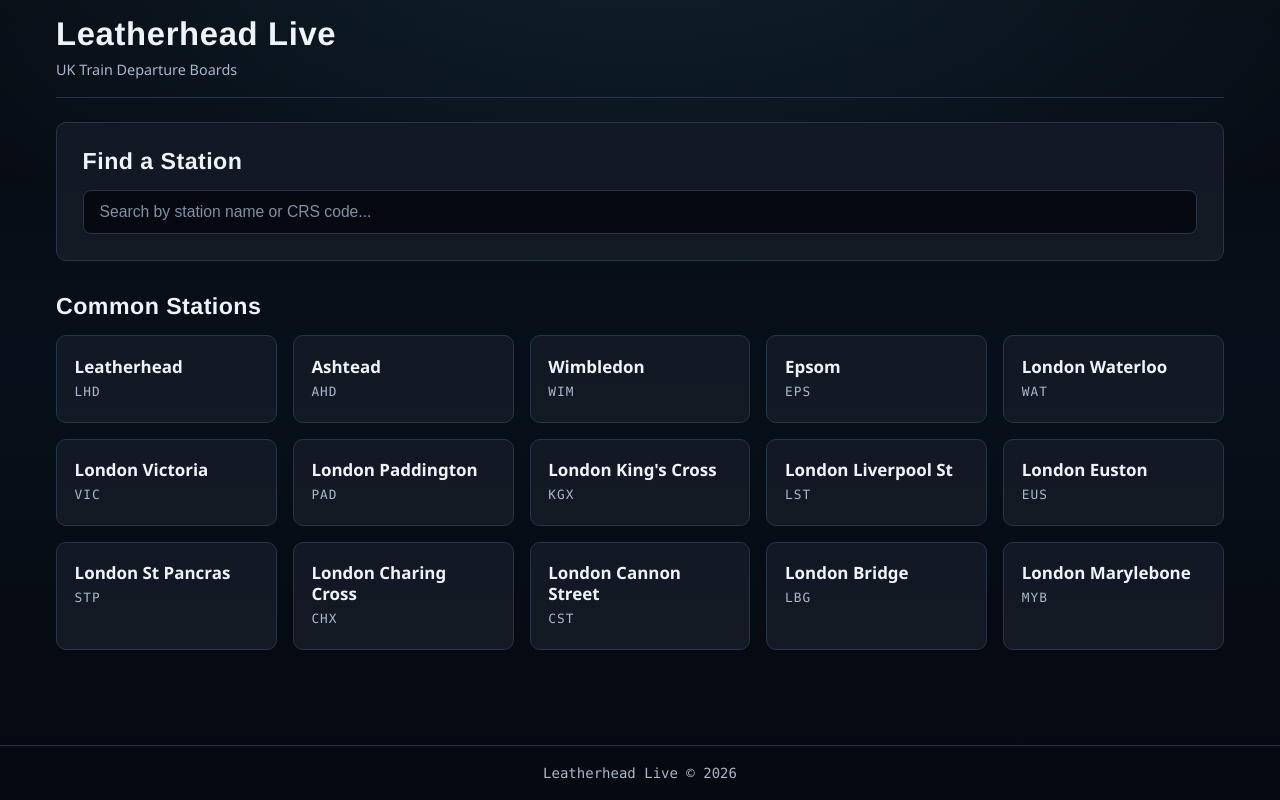
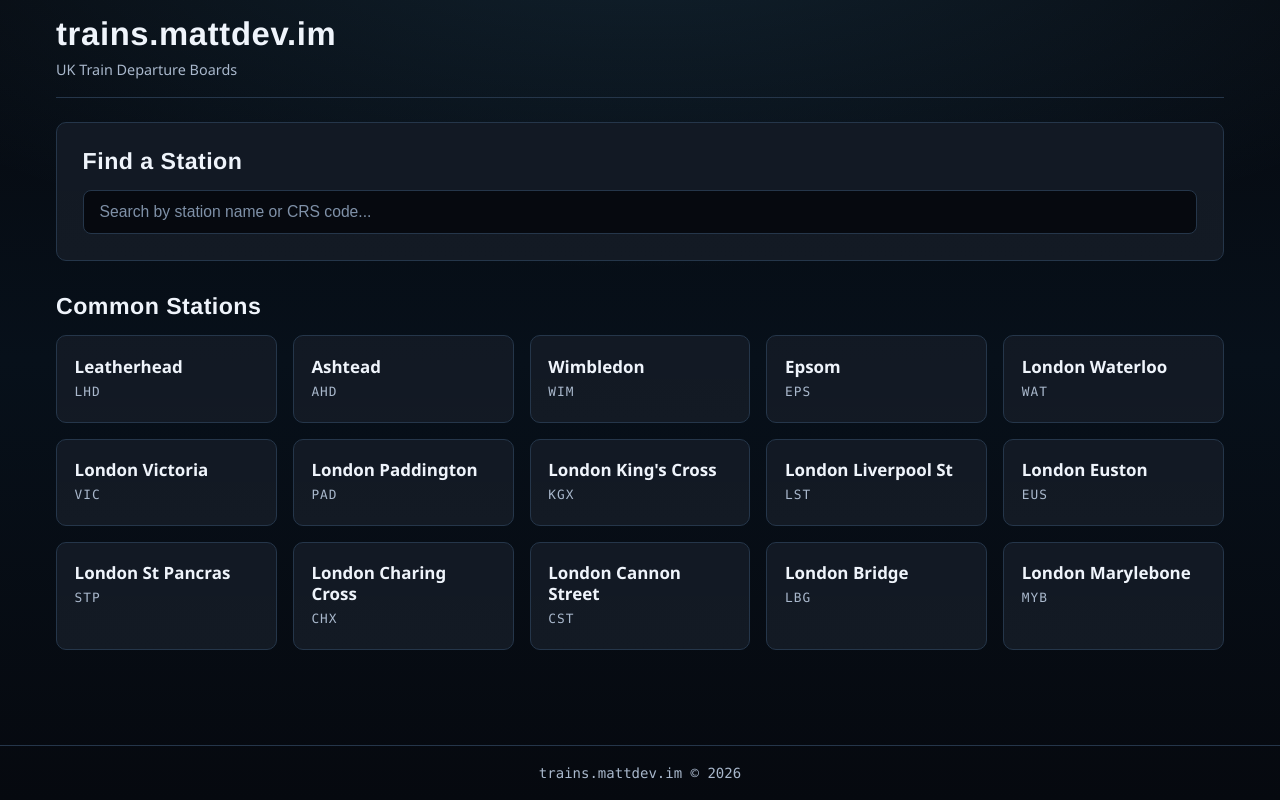
Before and after one commit to Sir-Goose/trains.mattdev.im, a Python web app: template app/templates/index.html in a window 1280 px wide. Run offline with Jinja, Linux system fonts and the light colour scheme; the template is opened without the code that fills it, so the values that code supplies are empty.

Commit message:
Rebrand site to trains.mattdev.im

```diff
--- a/app/config.py
+++ b/app/config.py
@@ -15,7 +15,7 @@ class Settings(BaseSettings):
     # Cache Configuration
     cache_ttl_seconds: int = 60
     cache_backend: str = "memory"  # "memory" or "sqlite"
-    cache_sqlite_path: str = "/tmp/leatherheadlive_cache.sqlite3"
+    cache_sqlite_path: str = "/tmp/trains_mattdev_im_cache.sqlite3"
 
     # CORS Configuration
     cors_origins: list[str] = ["*"]
@@ -24,7 +24,7 @@ class Settings(BaseSettings):
     cors_allow_headers: list[str] = ["*"]
 
     # Server Configuration
-    app_name: str = "Leatherhead Live Train Board API"
+    app_name: str = "trains.mattdev.im Train Board API"
     app_version: str = "1.0.0"
     debug: bool = False
 
--- a/app/services/rail_api.py
+++ b/app/services/rail_api.py
@@ -70,7 +70,7 @@ class RailAPIService:
         """Get headers for API requests"""
         return {
             'x-apikey': self.api_key,
-            'User-Agent': 'LeatherheadLive/1.0'
+            'User-Agent': 'trains.mattdev.im/1.0'
         }
 
     def _current_timestamp_iso(self) -> str:
--- a/app/templates/base.html
+++ b/app/templates/base.html
@@ -14,7 +14,7 @@
     <link rel="icon" type="image/svg+xml" href="/static/icons/favicon.svg">
     <link rel="shortcut icon" href="/static/icons/favicon.ico">
     <link rel="manifest" href="/static/icons/site.webmanifest">
-    <title>Leatherhead Live - Train Board</title>
+    <title>trains.mattdev.im - Train Board</title>
     <link rel="stylesheet" href="/static/css/site.css">
     <script src="/static/js/htmx.min.js"></script>
 </head>
--- a/app/templates/errors/404.html
+++ b/app/templates/errors/404.html
@@ -18,5 +18,5 @@
 {% endblock %}
 
 {% block footer %}
-<div class="timestamp">Leatherhead Live &copy; 2026</div>
+<div class="timestamp">trains.mattdev.im &copy; 2026</div>
 {% endblock %}
--- a/app/templates/errors/500.html
+++ b/app/templates/errors/500.html
@@ -18,5 +18,5 @@
 {% endblock %}
 
 {% block footer %}
-<div class="timestamp">Leatherhead Live &copy; 2026</div>
+<div class="timestamp">trains.mattdev.im &copy; 2026</div>
 {% endblock %}
--- a/app/templates/errors/service_expired.html
+++ b/app/templates/errors/service_expired.html
@@ -28,5 +28,5 @@
 {% endblock %}
 
 {% block footer %}
-<div class="timestamp">Leatherhead Live &copy; 2026</div>
+<div class="timestamp">trains.mattdev.im &copy; 2026</div>
 {% endblock %}
--- a/app/templates/index.html
+++ b/app/templates/index.html
@@ -3,7 +3,7 @@
 {% block content %}
 <div class="container">
     <div class="header">
-        <h1>Leatherhead Live</h1>
+        <h1>trains.mattdev.im</h1>
         <p class="station-name">UK Train Departure Boards</p>
     </div>
 
@@ -93,5 +93,5 @@
 {% endblock %}
 
 {% block footer %}
-<div class="timestamp">Leatherhead Live &copy; 2026</div>
+<div class="timestamp">trains.mattdev.im &copy; 2026</div>
 {% endblock %}
```
Also changed, not shown: app/static/icons/favicon.svg, app/static/icons/site.webmanifest, 1 other file.
